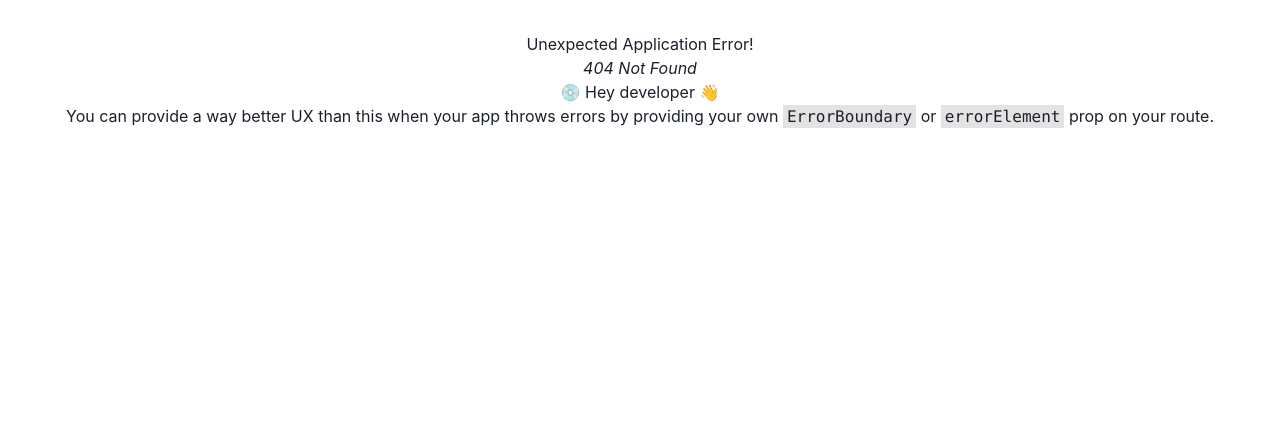
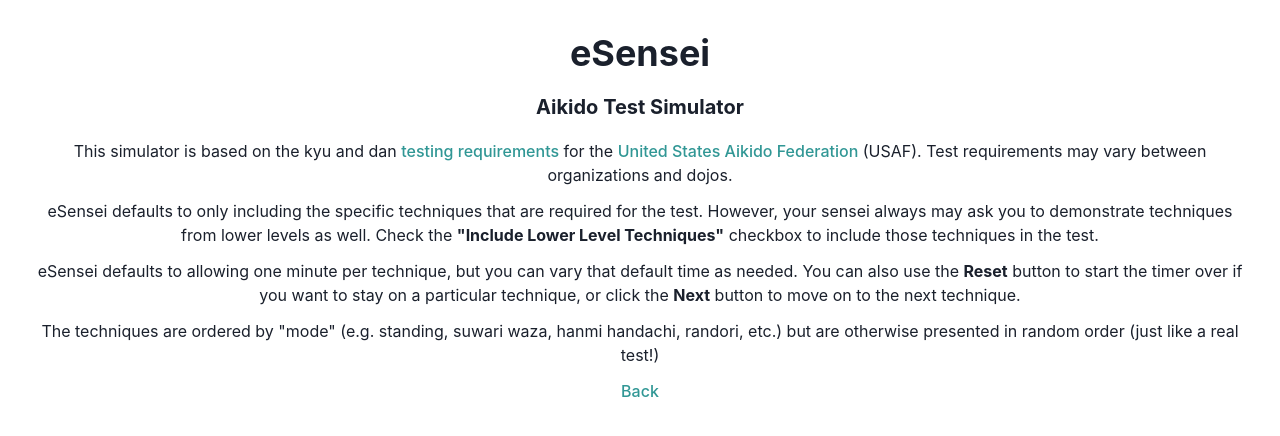
Before and after one commit to georgbuehler/esensei, a React (Vite) app: page /about in a window 1280 px wide. Before the commit this address had no page. Shown: the top 436 px of the page. Built offline with nearby package versions, Linux system fonts and the light colour scheme.

Commit message:
Add About page.

```diff
--- /dev/null
+++ b/src/components/AboutPage.tsx
@@ -0,0 +1,50 @@
+import { Stack, Heading, Text, Link as ChakraLink } from "@chakra-ui/layout";
+import { Link as ReactRouterLink } from "react-router-dom";
+
+const AboutPage = () => {
+  return (
+    <Stack spacing={3} justify="center">
+      <Heading>eSensei</Heading>
+      <Heading size="md" m={2}>
+        Aikido Test Simulator
+      </Heading>
+      <Text>
+        This simulator is based on the kyu and dan{" "}
+        <ChakraLink
+          href="http://www.aikido-yamada.eu/wp-content/uploads/USAF.2018.test_.req_._FINAL.pdf"
+          target="_blank"
+        >
+          testing requirements
+        </ChakraLink>{" "}
+        for the{" "}
+        <ChakraLink href="https://www.usaikifed.com/" target="_blank">
+          United States Aikido Federation
+        </ChakraLink>{" "}
+        (USAF). Test requirements may vary between organizations and dojos.
+      </Text>
+      <Text>
+        eSensei defaults to only including the specific techniques that are
+        required for the test. However, your sensei always may ask you to
+        demonstrate techniques from lower levels as well. Check the{" "}
+        <b>"Include Lower Level Techniques"</b> checkbox to include those
+        techniques in the test.
+      </Text>
+      <Text>
+        eSensei defaults to allowing one minute per technique, but you can vary
+        that default time as needed. You can also use the <b>Reset</b> button to
+        start the timer over if you want to stay on a particular technique, or
+        click the <b>Next</b> button to move on to the next technique.
+      </Text>
+      <Text>
+        The techniques are ordered by "mode" (e.g. standing, suwari waza, hanmi
+        handachi, randori, etc.) but are otherwise presented in random order
+        (just like a real test!){" "}
+      </Text>
+      <ChakraLink as={ReactRouterLink} to="/">
+        Back
+      </ChakraLink>
+    </Stack>
+  );
+};
+
+export default AboutPage;
--- a/src/components/CreditsLink.tsx
+++ b/src/components/CreditsLink.tsx
@@ -1,5 +1,5 @@
-import { Heading } from "@chakra-ui/react";
-import { Link } from "react-router-dom";
+import { Heading, Link as ChakraLink } from "@chakra-ui/react";
+import { Link as ReactRouterLink } from "react-router-dom";
 
 interface CreditLinksProps {
   isVisible: boolean;
@@ -9,9 +9,18 @@
   if (!isVisible) return null;
 
   return (
-    <Heading size="sm" m="4">
-      <Link to="/credits">Credits</Link>
-    </Heading>
+    <>
+      <Heading size="sm" m="4">
+        <ChakraLink as={ReactRouterLink} to="/about">
+          About
+        </ChakraLink>
+      </Heading>
+      <Heading size="sm" m="4">
+        <ChakraLink as={ReactRouterLink} to="/credits">
+          Credits
+        </ChakraLink>
+      </Heading>
+    </>
   );
 };
 
--- a/src/components/CreditsPage.tsx
+++ b/src/components/CreditsPage.tsx
@@ -1,14 +1,8 @@
-import { Stack, Heading, Text, Link as HTMLLink } from "@chakra-ui/layout";
-import { Link } from "react-router-dom";
+import { Stack, Heading, Text, Link as ChakraLink } from "@chakra-ui/layout";
+import { Link as ReactRouterLink } from "react-router-dom";
 import { FontAwesomeIcon } from "@fortawesome/react-fontawesome";
 import { faHeart } from "@fortawesome/free-solid-svg-icons";
-import {
-  List,
-  ListItem,
-  ListIcon,
-  OrderedList,
-  UnorderedList,
-} from "@chakra-ui/react";
+import { ListItem, UnorderedList } from "@chakra-ui/react";
 
 const CreditsPage = () => {
   return (
@@ -21,9 +15,13 @@
       <Heading size="sm" m={2}>
         by Georg Buehler
         <br />
-        <HTMLLink href="https://www.openskymartialarts.com/" color="teal.500">
+        <ChakraLink
+          href="https://www.openskymartialarts.com/"
+          color="teal.500"
+          target="_blank"
+        >
           Open Sky Martial Arts
-        </HTMLLink>
+        </ChakraLink>
         , Hillsborough, NC
       </Heading>
 
@@ -34,29 +32,38 @@
 
       <UnorderedList listStylePosition="inside" textAlign="left" maxWidth="90%">
         <ListItem>
-          <HTMLLink
+          <ChakraLink
             href="https://en.wikipedia.org/wiki/File:Enso.svg"
             color="teal.500"
+            target="_blank"
           >
             Enso image
-          </HTMLLink>{" "}
+          </ChakraLink>{" "}
           by Kendrick Shaw
         </ListItem>
         <ListItem>
           Visual framework by{" "}
-          <HTMLLink href="https://chakra-ui.com/">Chakra UI</HTMLLink>
+          <ChakraLink href="https://chakra-ui.com/" target="_blank">
+            Chakra UI
+          </ChakraLink>
         </ListItem>
         <ListItem>
           Timer icons by{" "}
-          <HTMLLink href="https://fontawesome.com/">FontAwesome</HTMLLink>
+          <ChakraLink href="https://fontawesome.com/" target="_blank">
+            FontAwesome
+          </ChakraLink>
         </ListItem>
         <ListItem>
           Audio playback library by{" "}
-          <HTMLLink href="https://howlerjs.com/">Howler</HTMLLink>
+          <ChakraLink href="https://howlerjs.com/" target="_blank">
+            Howler
+          </ChakraLink>
         </ListItem>
       </UnorderedList>
 
-      <Link to="/">Back</Link>
+      <ChakraLink as={ReactRouterLink} to="/">
+        Back
+      </ChakraLink>
     </Stack>
   );
 };
--- a/src/routes/routes.tsx
+++ b/src/routes/routes.tsx
@@ -1,9 +1,11 @@
 import { createBrowserRouter } from "react-router-dom";
 import App from "../App";
 import CreditsPage from "../components/CreditsPage";
+import AboutPage from "../components/AboutPage";
 
 const router = createBrowserRouter([
   { path: "/", element: <App /> },
+  { path: "/about", element: <AboutPage /> },
   { path: "/credits", element: <CreditsPage /> },
 ]);
 
```
